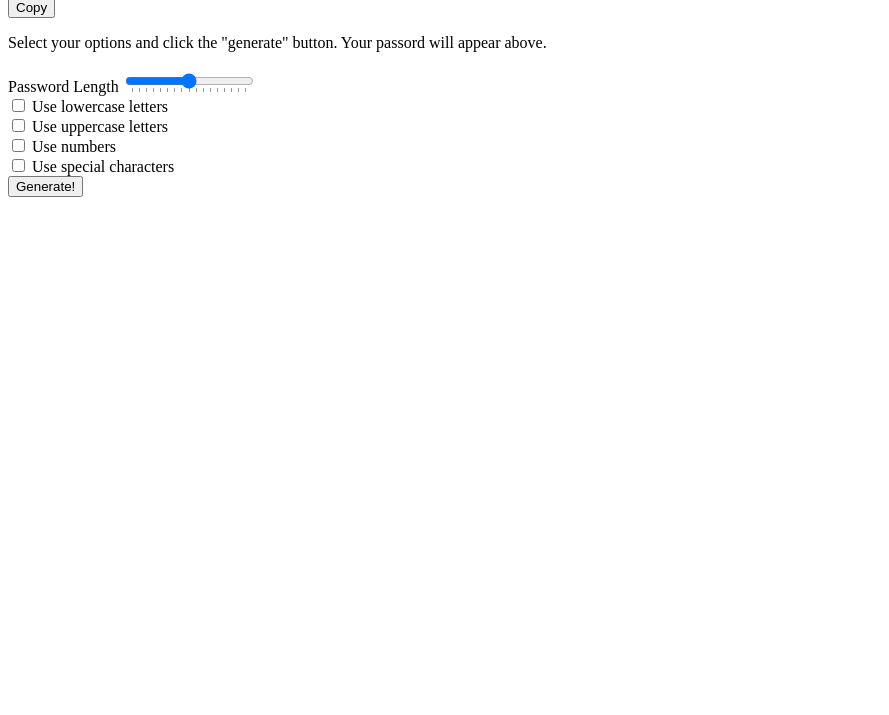
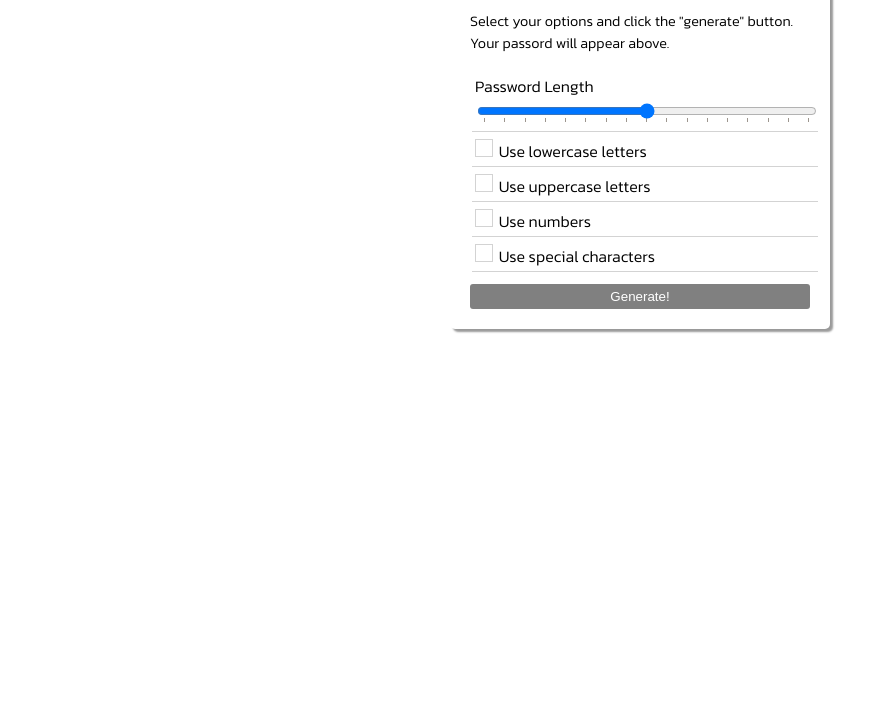
Before and after one commit to wsdevprogrammer/password-generator-free, a plain HTML site: page index.html in a window 1280 px wide. Shown: the part 101-816 px from the top of the page, without its empty margins (0-889 px from the left). Drawn offline with Linux system fonts and the light colour scheme; some packages are replaced by stand-ins of ours; the site is published under a folder, as on GitHub Pages, so addresses that start at the root find nothing; a script that the page names is missing.

Commit message:
Files are Added Sepratly

```diff
--- a/html/index.html
+++ b/index.html
@@ -6,7 +6,7 @@
     <title>Free Password Generator - Genrate Secqure Password</title>
 <link href="https://maxcdn.bootstrapcdn.com/font-awesome/4.7.0/css/font-awesome.min.css" rel="stylesheet"></link>
 <link href="https://fonts.googleapis.com/css?family=Kanit:300,500,700" rel="stylesheet"></link>
-<link rel="stylesheet" href="/css/style.css">
+<link rel="stylesheet" href="style.css">
 </head>
 <body>
 <div class="wrapper">
@@ -68,6 +68,6 @@
 </div>
 
 <script src="https://cdn.jsdelivr.net/npm/clipboard@1/dist/clipboard.min.js"></script>
-<script src="/js/script.js"></script>
+<script src="script.js"></script>
 </body>
 </html>
```
Also changed, not shown: script.js (renamed from js/script.js), style.css (renamed from css/style.css).
